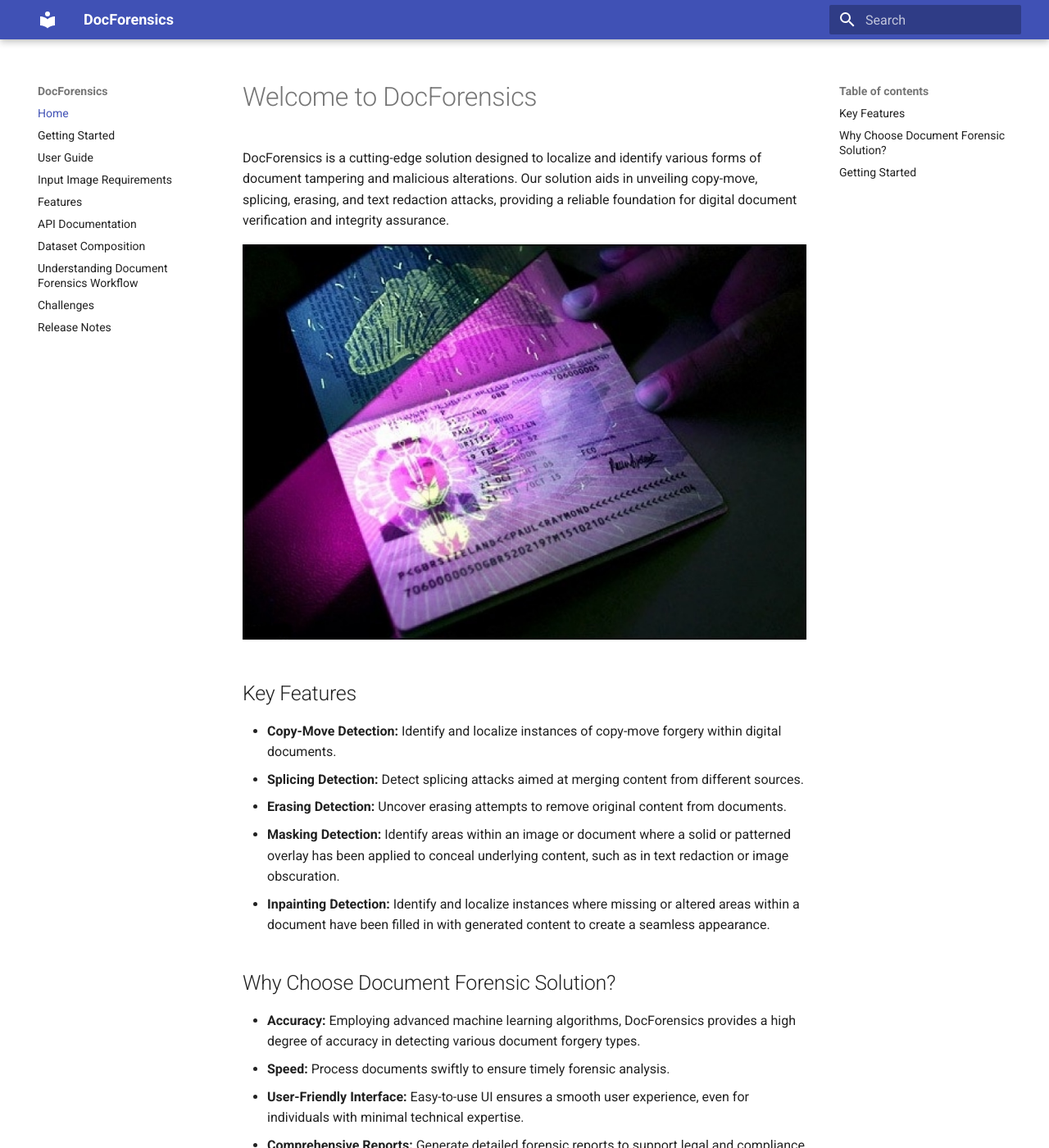
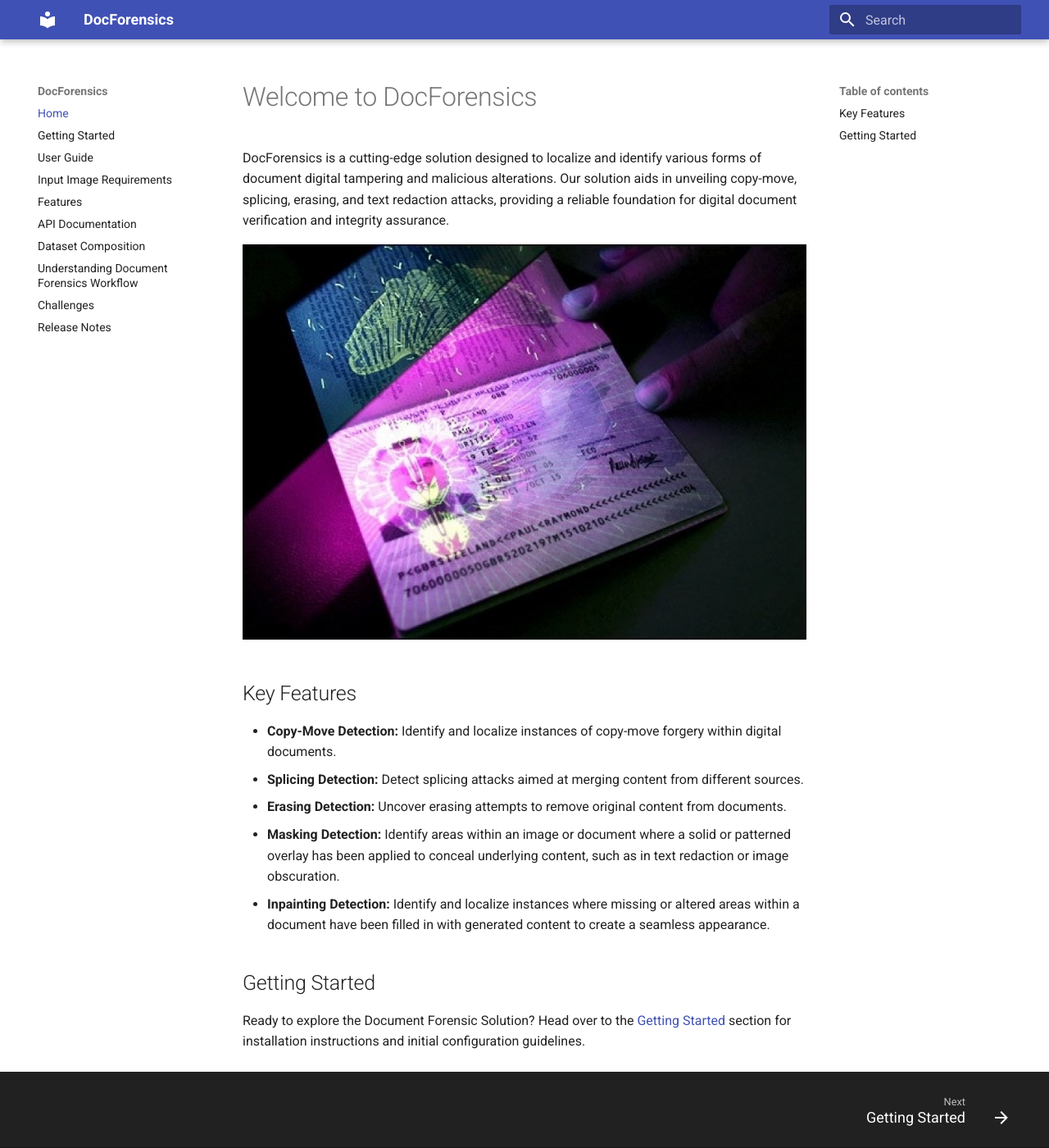
Before and after one commit to Nivratti/DocForensics_documentation, an MkDocs documentation site: the page built from docs/index.md, in a window 1280 px wide and 1400 px high. Shown: the whole window at 82% size. Built offline with MkDocs 1.6.1 and Material for MkDocs 9.7.7, drawn with Linux system fonts in a browser that asks for light colours; some of the changed text lies outside the part shown.

Commit message:
updated index.md - removed why choose document forensics

```diff
--- a/docs/index.md
+++ b/docs/index.md
@@ -1,6 +1,6 @@
 # Welcome to DocForensics
 
-DocForensics is a cutting-edge solution designed to localize and identify various forms of document tampering and malicious alterations. Our solution aids in unveiling copy-move, splicing, erasing, and text redaction attacks, providing a reliable foundation for digital document verification and integrity assurance.
+DocForensics is a cutting-edge solution designed to localize and identify various forms of document digital tampering and malicious alterations. Our solution aids in unveiling copy-move, splicing, erasing, and text redaction attacks, providing a reliable foundation for digital document verification and integrity assurance.
 
 ![Document Forensic Solution Illustration](assets/images/dfs-illustration.jpg)
 
@@ -12,13 +12,6 @@ DocForensics is a cutting-edge solution designed to localize and identify variou
 - **Masking Detection:** Identify areas within an image or document where a solid or patterned overlay has been applied to conceal underlying content, such as in text redaction or image obscuration.
 - **Inpainting Detection:** Identify and localize instances where missing or altered areas within a document have been filled in with generated content to create a seamless appearance.
 
-## Why Choose Document Forensic Solution?
-
-- **Accuracy:** Employing advanced machine learning algorithms, DocForensics provides a high degree of accuracy in detecting various document forgery types.
-- **Speed:** Process documents swiftly to ensure timely forensic analysis.
-- **User-Friendly Interface:** Easy-to-use UI ensures a smooth user experience, even for individuals with minimal technical expertise.
-- **Comprehensive Reports:** Generate detailed forensic reports to support legal and compliance requirements.
-- **Continuous Improvement:** Regular updates and enhancements to keep pace with evolving forgery techniques.
 
 ## Getting Started
 
```
